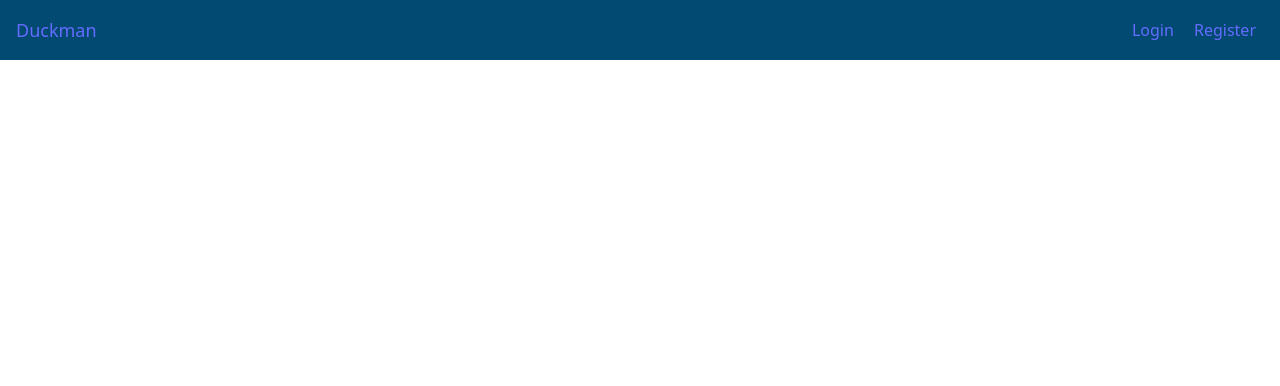
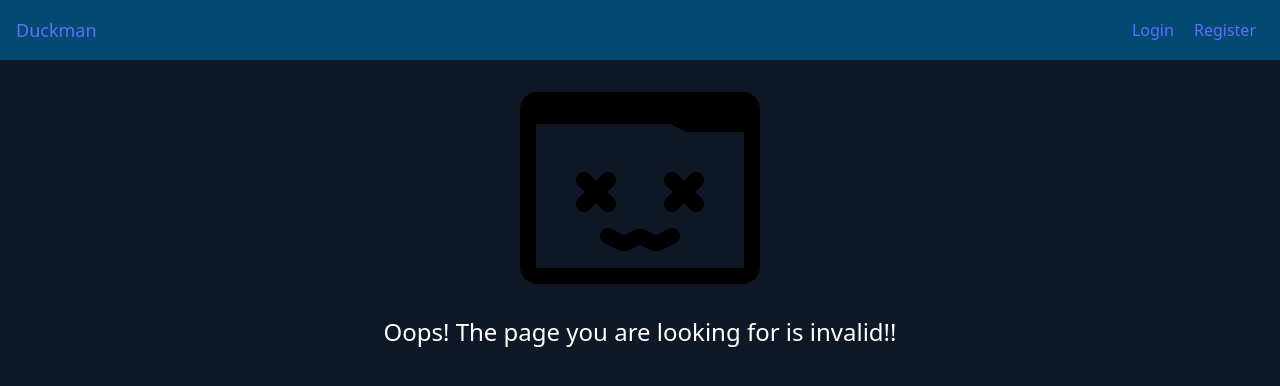
Before and after one commit to amritRaj789/LMS-MERN, a React (Vite) app in the folder frontend/: page /dashboard in a window 1280 px wide. Shown: the top 386 px of the page. Built offline with nearby package versions, Linux system fonts and the light colour scheme.

Commit message:
added page_not_found component for invalid urls

```diff
--- a/frontend/src/App.jsx
+++ b/frontend/src/App.jsx
@@ -6,6 +6,7 @@ import Home from "./components/Home";
 import Login from "./components/Login";
 import Register from "./components/Register";
 import Navbar from "./components/Navbar";
+import PageNotFound from "./components/PageNotFound";
 
 
 
@@ -49,6 +50,7 @@ function App (){
         <Route path="/" element={<Home user={user} error={error}/>}></Route>
         <Route path="/login" element={user ? <Navigate to="/" /> : <Login setUser={setUser}/>}></Route>
         <Route path="/register" element={user ? <Navigate to="/" /> : <Register setUser={setUser}/>}></Route>
+        <Route path="*" element={<PageNotFound />}></Route>
       </Routes>
     </Router>
   )
--- /dev/null
+++ b/frontend/src/components/PageNotFound.jsx
@@ -0,0 +1,17 @@
+import errorLogo from "../assets/404-error.png";
+
+const PageNotFound = () => {
+    return(
+        <div className="min-h-screen flex-column justify-center bg-gray-900 text-white text-2xl">
+            <div className="flex justify-center">
+                <img src={errorLogo} alt="Page not found icon" />
+            </div>
+
+
+            <div>Oops! The page you are looking for is invalid!!</div>
+
+        </div>
+    );
+}
+
+export default PageNotFound;
```
